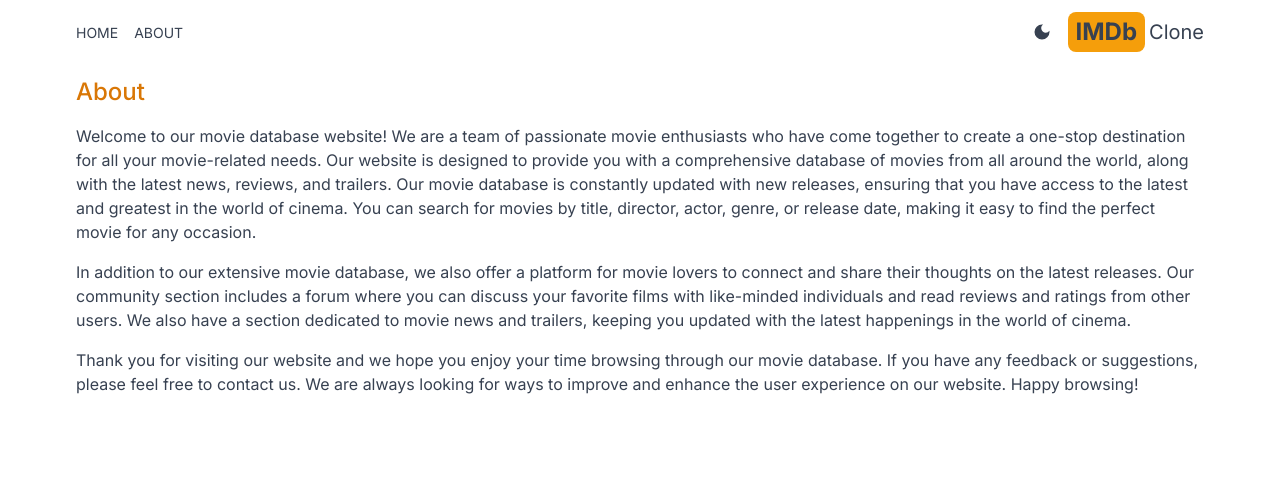
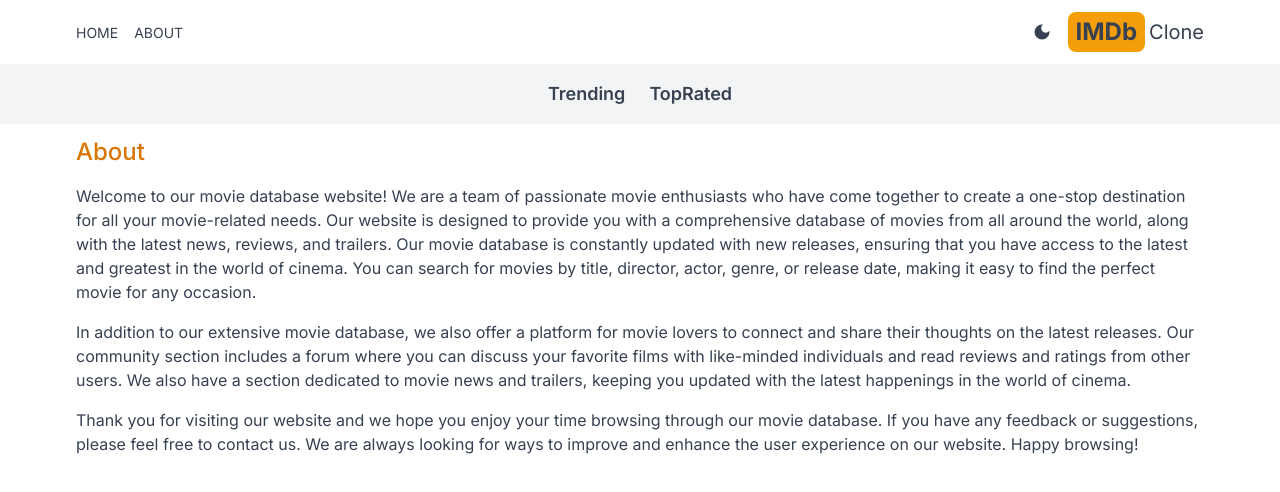
Before and after one commit to Nashirr/nextIMBD, a Next.js app: page /about in a window 1280 px wide. Shown: the top 492 px of the page. Built offline with nearby package versions, Linux system fonts and the light colour scheme.

Commit message:
create navbar component

```diff
--- a/src/app/layout.js
+++ b/src/app/layout.js
@@ -2,6 +2,7 @@
 import "./globals.css";
 import Header from "@/components/Header";
 import Providers from "./Providers";
+import Navbar from "@/components/Navbar";
 
 const inter = Inter({ subsets: ["latin"] });
 
@@ -16,6 +17,7 @@
       <body className={inter.className}>
         <Providers>
         <Header/>
+        <Navbar/>
         {children}
         </Providers>
         </body>
--- /dev/null
+++ b/src/components/Navbar.jsx
@@ -0,0 +1,11 @@
+import NavbarItem from "./NavbarItem";
+
+export default function Navbar() {
+  return (
+    <div className='flex dark:bg-gray-600 bg-gray-100 p-4 text-lg justify-center gap-6'>
+        <NavbarItem title="Trending" param="fetchTrending"/>
+        <NavbarItem title="TopRated" param="fetchTopRated"/>
+
+    </div>
+  )
+}
--- /dev/null
+++ b/src/components/NavbarItem.jsx
@@ -0,0 +1,16 @@
+"use client"
+
+import Link from "next/link"
+import { useSearchParams } from "next/navigation";
+
+export default function NavbarItem( {title, param} ) {
+    const searchparams = useSearchParams();
+    const genre = searchparams.get('genre');
+  return (
+    <div>
+        <Link className={`hover:text-amber-600 font-semibold
+        ${genre === param ? 'underline underline-offset-8 decoration-4 decoration-amber-500 rounded-lg' : ''}`}
+        href={`/?genre=${param}`}>{title}</Link>
+    </div>
+  );
+}
```
